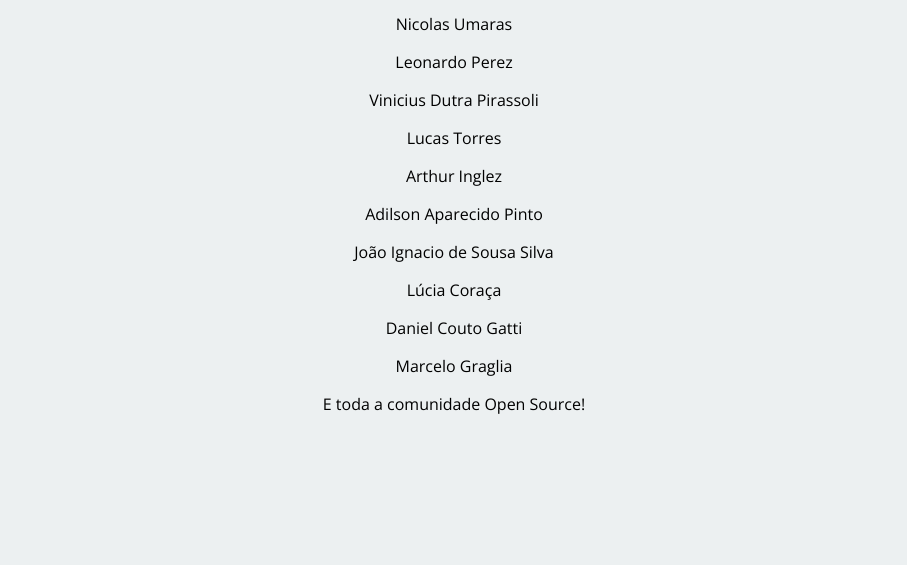
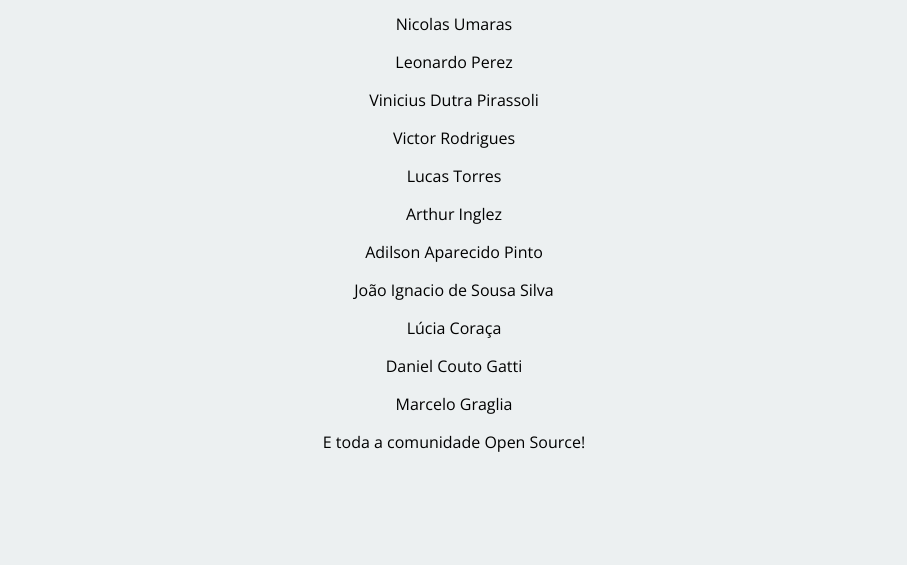
Before and after one commit to LucasCoraca/TheBox, a plain HTML site: page docs/index.html in a window 1280 px wide. Shown: the part 3662-4227 px from the top of the page, without its empty margins (186-1093 px from the left). Drawn offline with nearby package versions, Linux system fonts and the light colour scheme.

Commit message:
updated site

```diff
--- a/docs/index.html
+++ b/docs/index.html
@@ -126,6 +126,7 @@
       <p>Nicolas Umaras</p>
       <p>Leonardo Perez</p>
       <p>Vinicius Dutra Pirassoli</p>
+      <p>Victor Rodrigues</p>
       <p>Lucas Torres</p>
       <p>Arthur Inglez</p>
       <p>Adilson Aparecido Pinto</p>
```
